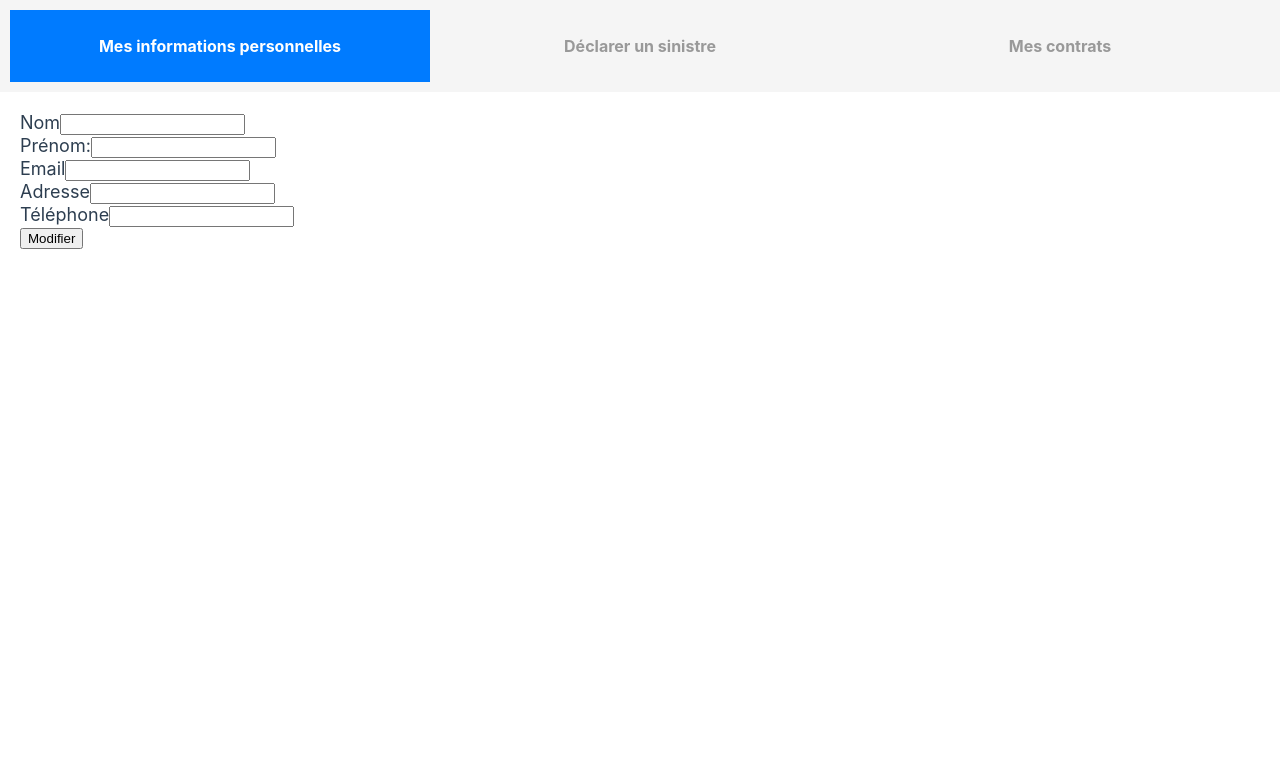
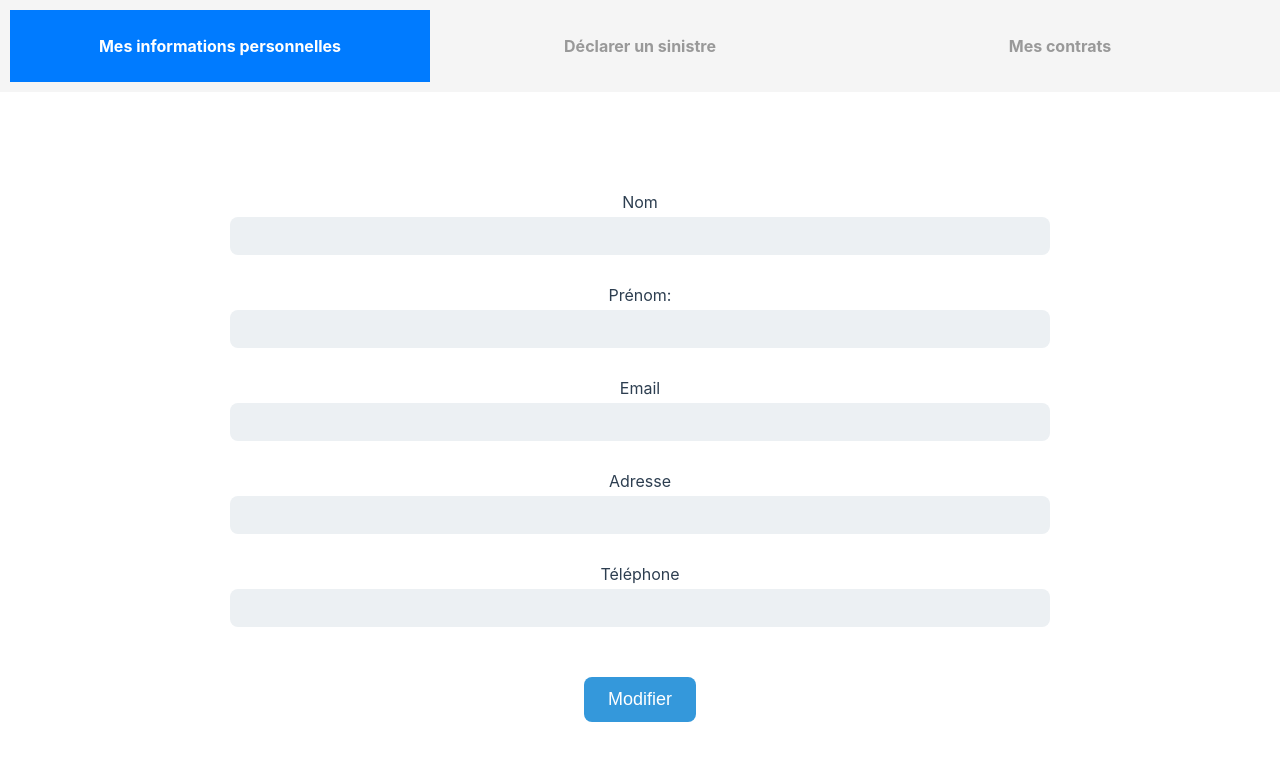
Before and after one commit to ChristelDeveza/assurance-project-bloc2, a React (Vite) app in the folder frontend/: page /moncompte in a window 1280 px wide. Shown: the top 760 px of the page. Built offline with nearby package versions, Linux system fonts and the light colour scheme; no server answers.

Commit message:
css-desktop

```diff
--- a/frontend/src/App.css
+++ b/frontend/src/App.css
@@ -39,6 +39,7 @@ body {
 .tab-panel {
   display: none;
   padding: 20px;
+  margin: 5rem;
 }
 
 .tab-panel.active {
@@ -112,6 +113,54 @@ label {
   background-color: #2980b9;
 }
 
+/* User data form*/
+
+.userFormform {
+  display: flex;
+  flex-direction: column;
+  justify-content: center;
+  align-items: center;
+  height: 100%;
+}
+
+.label-size {
+  display: flex;
+  flex-direction: column;
+  align-items: center;
+  margin-bottom: 10px;
+  color: #2d3e50;
+  font-size: 16px;
+}
+
+.imput-size {
+  padding: 10px;
+  border-radius: 8px;
+  border: none;
+  background-color: #ecf0f3;
+  margin-top: 5px;
+  font-size: 16px;
+  width: 50rem;
+}
+
+.btn-userdatas {
+  background-color: #3498db;
+  color: #fff;
+  border-radius: 8px;
+  border: none;
+  cursor: pointer;
+  margin-top: 10px;
+  font-size: 18px;
+  padding: 12px 24px;
+  margin-top: 20px;
+  margin-left: auto;
+  margin-right: auto;
+  display: block;
+}
+
+.btn-userdatas:hover {
+  background-color: #2980b9;
+}
+
 @media (max-width: 768px) {
   /* Conteneur pour les onglets */
   .tabs {
--- a/frontend/src/components/UserDatas.jsx
+++ b/frontend/src/components/UserDatas.jsx
@@ -32,53 +32,60 @@ function UserDatas() {
 
   return (
     <div>
-      <form onSubmit={updateUser}>
-        <label>
+      <form className="userForm" onSubmit={updateUser}>
+        <label className="label-size">
           Nom
           <input
+            className="imput-size"
             type="text"
             value={lastname}
             onChange={(event) => setLastname(event.target.value)}
           />
         </label>
         <br />
-        <label>
+        <label className="label-size">
           Prénom:
           <input
+            className="imput-size"
             type="text"
             value={firstname}
             onChange={(event) => setFirstname(event.target.value)}
           />
         </label>
         <br />
-        <label>
+        <label className="label-size">
           Email
           <input
+            className="imput-size"
             type="email"
             value={email}
             onChange={(event) => setEmail(event.target.value)}
           />
         </label>
         <br />
-        <label>
+        <label className="label-size">
           Adresse
           <input
+            className="imput-size"
             type="text"
             value={address}
             onChange={(event) => setAddress(event.target.value)}
           />
         </label>
         <br />
-        <label>
+        <label className="label-size">
           Téléphone
           <input
+            className="imput-size"
             type="tel"
             value={phone}
             onChange={(event) => setPhone(event.target.value)}
           />
         </label>
         <br />
-        <button type="submit">Modifier</button>
+        <button className="btn-userdatas" type="submit">
+          Modifier
+        </button>
       </form>
     </div>
   );
```
